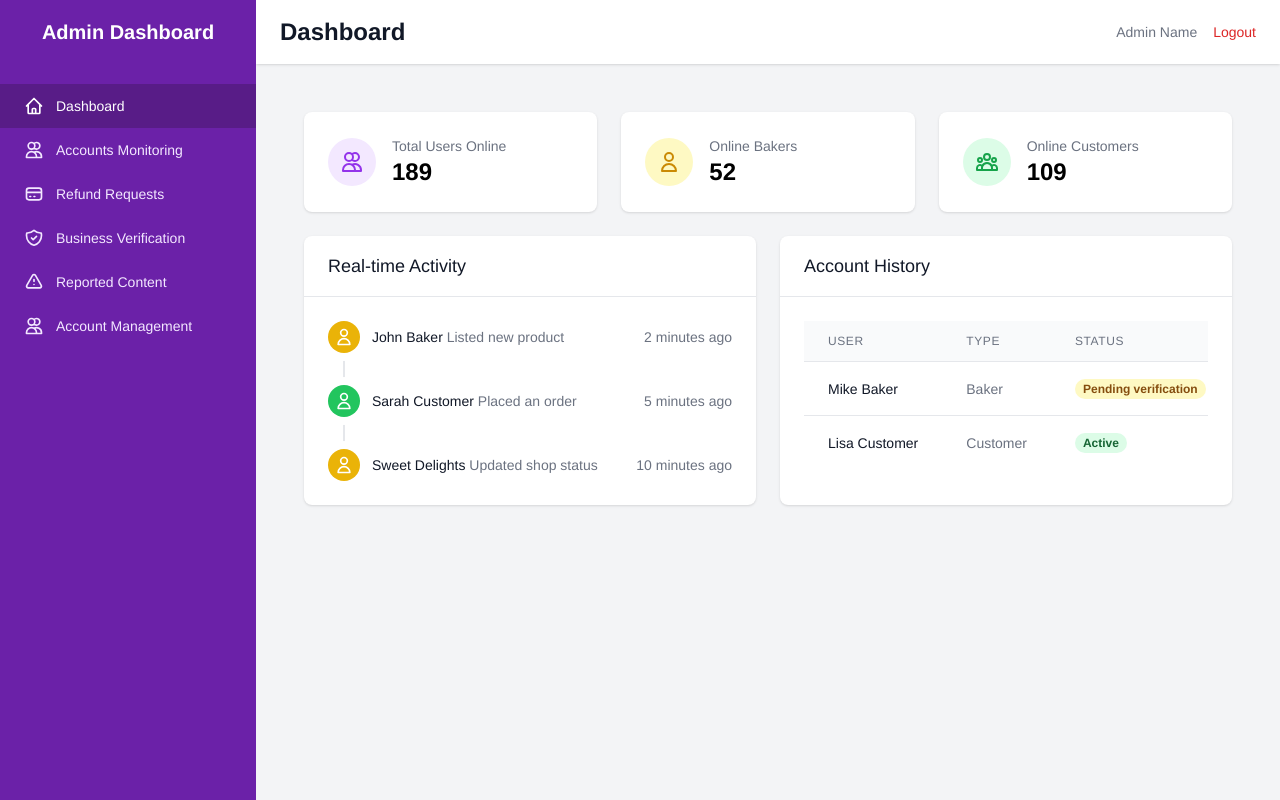
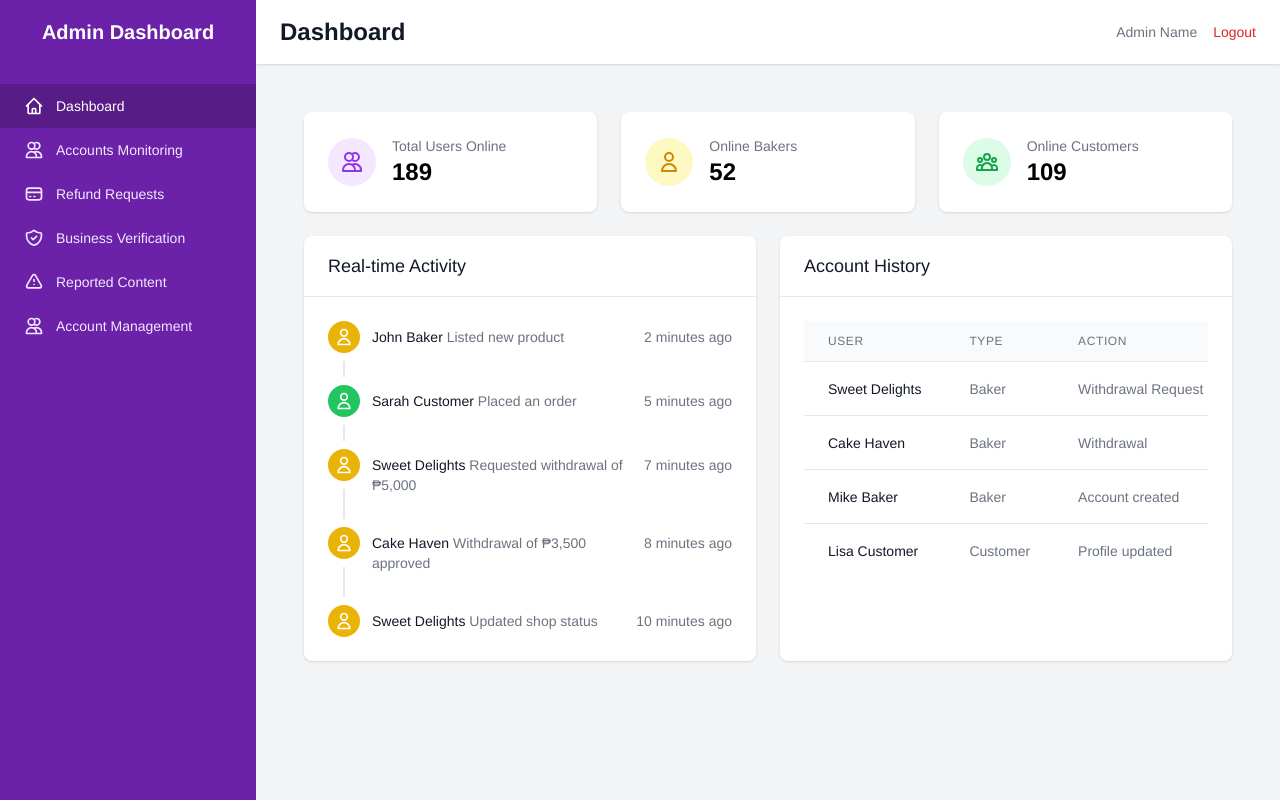
Before and after one commit to BryanIanRamos/Cake-Area, a React (Vite) app: page /admin/dashboard in a window 1280 px wide. Built offline with nearby package versions, Linux system fonts and the light colour scheme.

Commit message:
Update Dashboard

```diff
--- a/src/pages/admin/Dashboard.jsx
+++ b/src/pages/admin/Dashboard.jsx
@@ -45,15 +45,46 @@ const Dashboard = () => {
       id: 3,
       user: "Sweet Delights",
       type: "Baker",
+      action: "Requested withdrawal of ₱5,000",
+      timestamp: "7 minutes ago"
+    },
+    {
+      id: 4,
+      user: "Cake Haven",
+      type: "Baker",
+      action: "Withdrawal of ₱3,500 approved",
+      timestamp: "8 minutes ago"
+    },
+    {
+      id: 5,
+      user: "Sweet Delights",
+      type: "Baker",
       action: "Updated shop status",
       timestamp: "10 minutes ago"
     },
-    // Add more activities
   ]);
 
   const [accountHistory] = useState([
     {
       id: 1,
+      name: "Sweet Delights",
+      type: "Baker",
+      action: "Withdrawal Request",
+      status: "Pending",
+      amount: "₱5,000",
+      timestamp: "2024-03-15 10:30"
+    },
+    {
+      id: 2,
+      name: "Cake Haven",
+      type: "Baker",
+      action: "Withdrawal",
+      status: "Completed",
+      amount: "₱3,500",
+      timestamp: "2024-03-15 10:15"
+    },
+    {
+      id: 3,
       name: "Mike Baker",
       type: "Baker",
       action: "Account created",
@@ -61,14 +92,13 @@ const Dashboard = () => {
       timestamp: "2024-03-15 09:30"
     },
     {
-      id: 2,
+      id: 4,
       name: "Lisa Customer",
       type: "Customer",
       action: "Profile updated",
       status: "Active",
       timestamp: "2024-03-15 09:15"
     },
-    // Add more history items
   ]);
 
   // Simulate real-time updates
@@ -177,7 +207,7 @@ const Dashboard = () => {
             </div>
           </div>
 
-          {/* Account History */}
+          {/* Updated Account History table */}
           <div className="bg-white rounded-lg shadow">
             <div className="px-6 py-4 border-b border-gray-200">
               <h2 className="text-lg font-medium text-gray-900">Account History</h2>
@@ -189,7 +219,9 @@ const Dashboard = () => {
                     <tr>
                       <th className="px-6 py-3 text-left text-xs font-medium text-gray-500 uppercase tracking-wider">User</th>
                       <th className="px-6 py-3 text-left text-xs font-medium text-gray-500 uppercase tracking-wider">Type</th>
+                      <th className="px-6 py-3 text-left text-xs font-medium text-gray-500 uppercase tracking-wider">Action</th>
                       <th className="px-6 py-3 text-left text-xs font-medium text-gray-500 uppercase tracking-wider">Status</th>
+                      <th className="px-6 py-3 text-left text-xs font-medium text-gray-500 uppercase tracking-wider">Amount</th>
                       <th className="px-6 py-3 text-left text-xs font-medium text-gray-500 uppercase tracking-wider">Time</th>
                     </tr>
                   </thead>
@@ -198,12 +230,18 @@ const Dashboard = () => {
                       <tr key={item.id}>
                         <td className="px-6 py-4 whitespace-nowrap text-sm font-medium text-gray-900">{item.name}</td>
                         <td className="px-6 py-4 whitespace-nowrap text-sm text-gray-500">{item.type}</td>
+                        <td className="px-6 py-4 whitespace-nowrap text-sm text-gray-500">{item.action}</td>
                         <td className="px-6 py-4 whitespace-nowrap">
                           <span className={`px-2 inline-flex text-xs leading-5 font-semibold rounded-full ${
-                            item.status === 'Active' ? 'bg-green-100 text-green-800' : 'bg-yellow-100 text-yellow-800'
+                            item.status === 'Active' || item.status === 'Completed'
+                              ? 'bg-green-100 text-green-800'
+                              : 'bg-yellow-100 text-yellow-800'
                           }`}>
                             {item.status}
                           </span>
+                        </td>
+                        <td className="px-6 py-4 whitespace-nowrap text-sm text-gray-500">
+                          {item.amount || '-'}
                         </td>
                         <td className="px-6 py-4 whitespace-nowrap text-sm text-gray-500">{item.timestamp}</td>
                       </tr>
--- a/src/pages/baker/Orders.jsx
+++ b/src/pages/baker/Orders.jsx
@@ -233,7 +233,10 @@ const Orders = () => {
         {/* Header - Date and Status */}
         <div className="flex justify-between items-center mb-2">
           <p className="text-sm text-gray-600">
-            {new Date(order.receiveDate).toLocaleDateString()}
+            Checkout: {new Date(order.checkoutDate).toLocaleDateString()}
+          </p>
+          <p className="text-sm text-gray-600">
+            Receive By: {new Date(order.receiveDate).toLocaleDateString()}
           </p>
           <span
             className={`px-3 py-1 rounded-full text-sm ${
```
